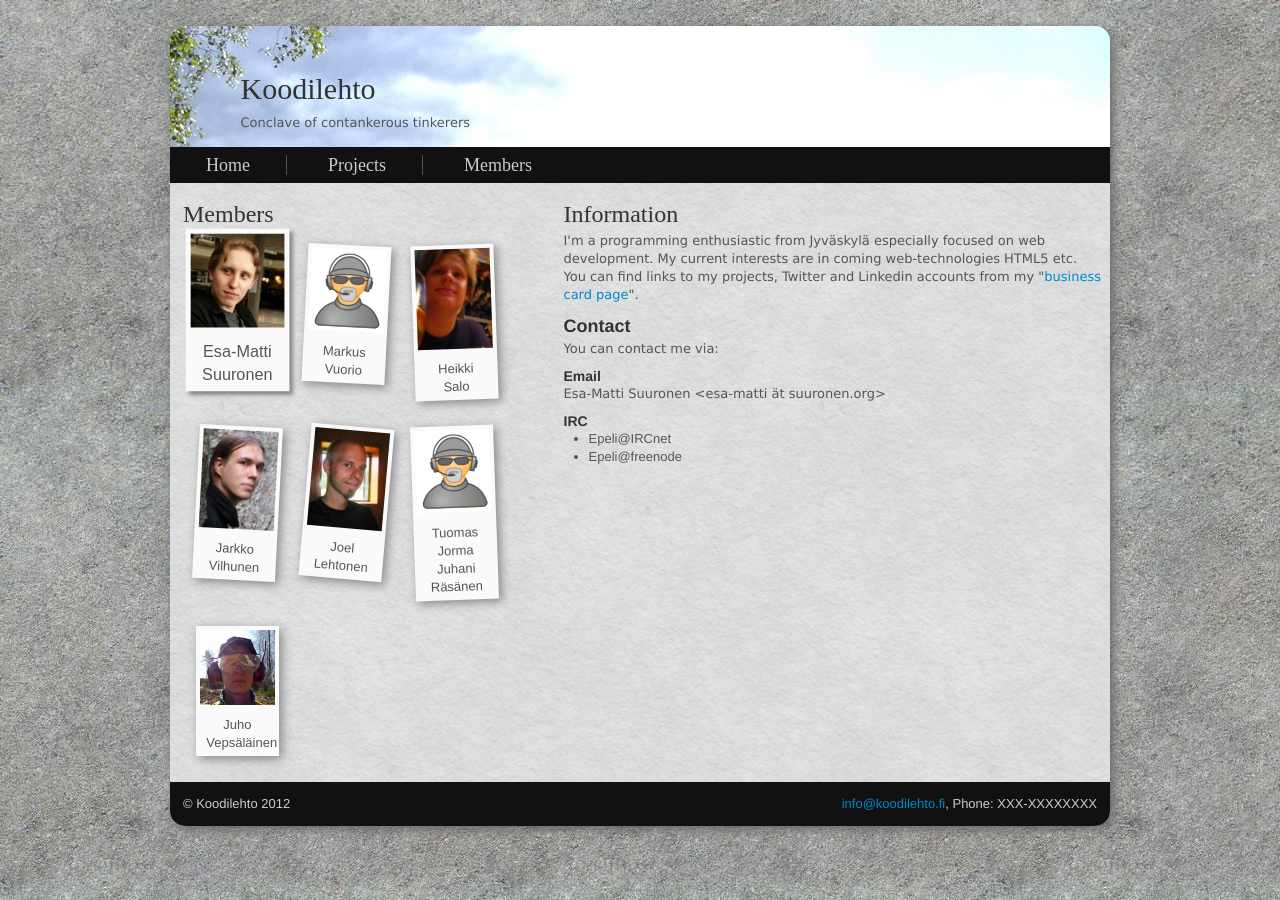
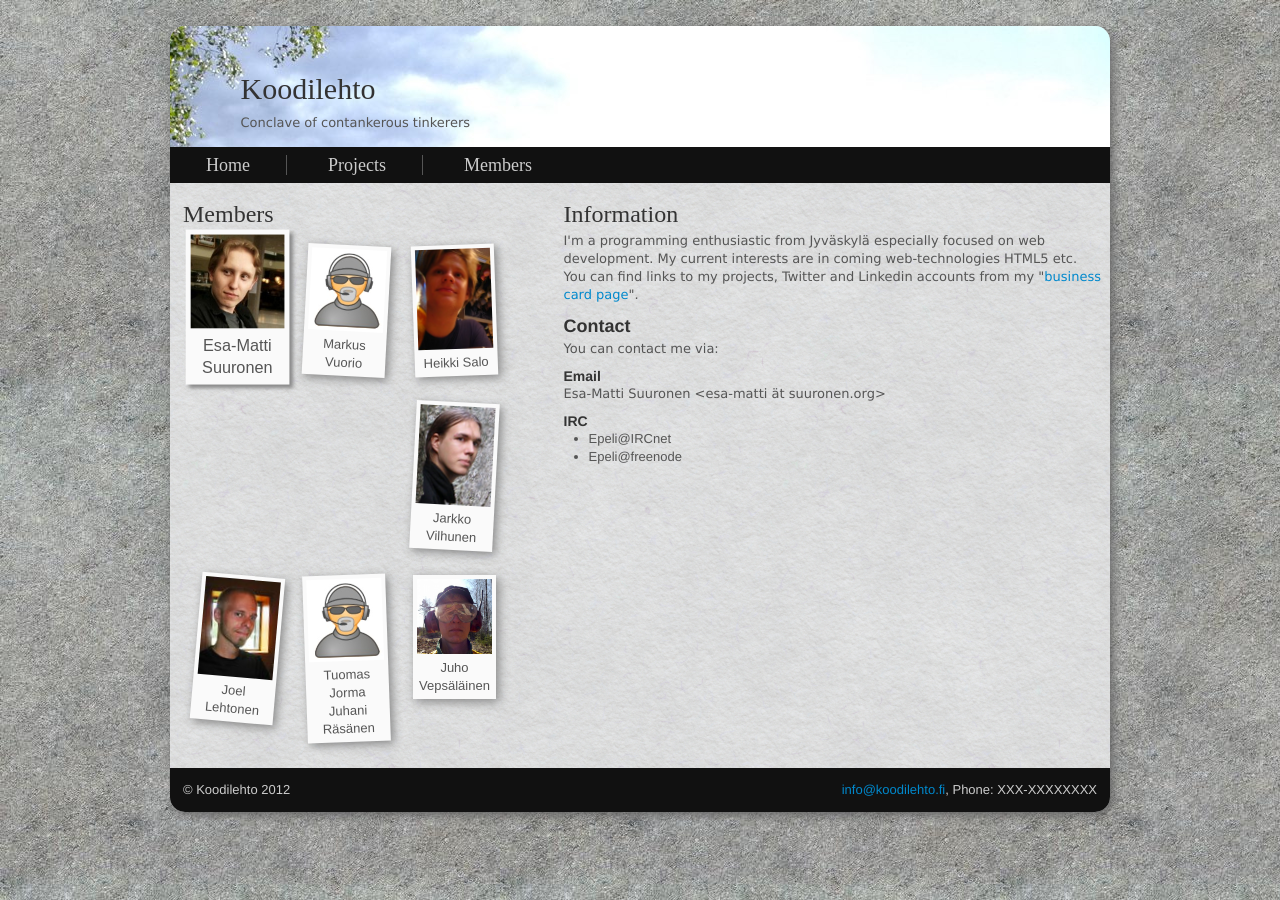
Before and after one commit to koodilehto/koodilehto-site, a Jekyll site: the page built from members/index.html, in a window 1280 px wide. Built offline with Jekyll 4.4.1, drawn with Linux system fonts in a browser that asks for light colours; some web fonts are replaced.

Commit message:
Remove some redundant margin from polaroid name

```diff
--- a/css/members.css
+++ b/css/members.css
@@ -39,7 +39,6 @@
 }
 
 .polaroid .name {
-    margin: 0.5em;
     margin-bottom: 0em;
     font-family: 'Arial';
     font-size: normal;
```
